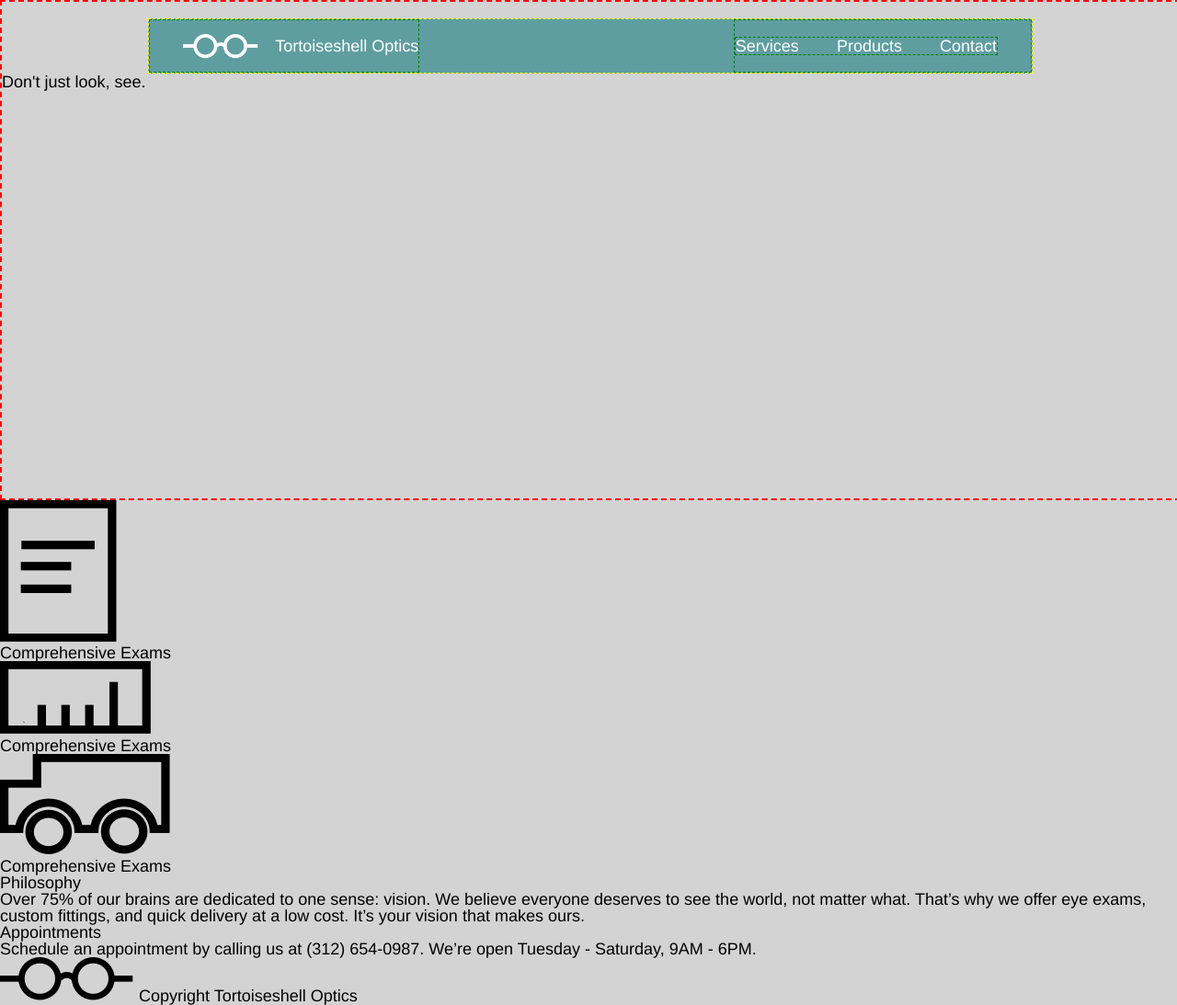
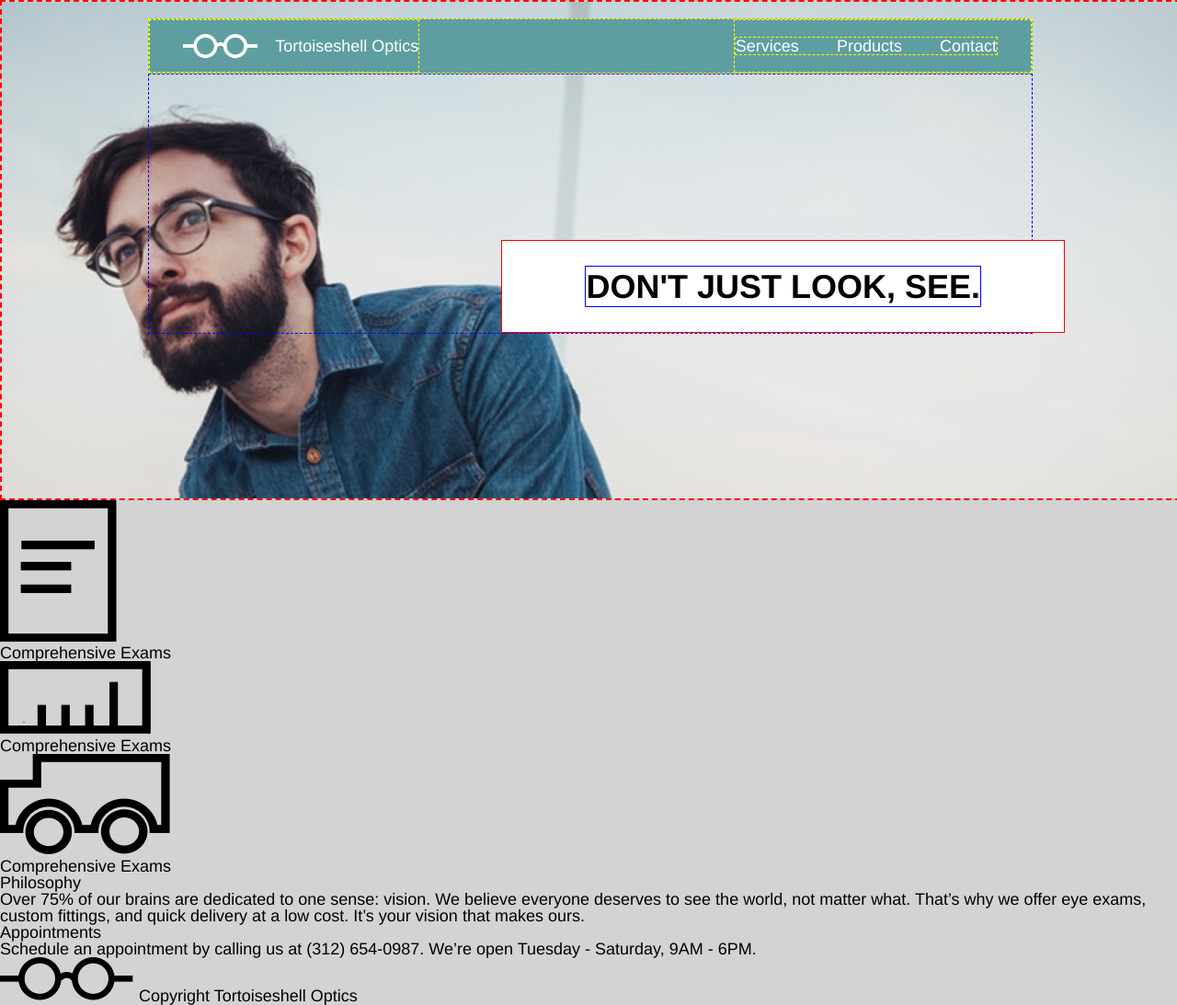
Before and after one commit to taratyoung/tortoiseshellOptics, a plain HTML site: page index.html in a window 1280 px wide. Shown: the whole page at 92% size. Drawn offline with Linux system fonts and the light colour scheme.

Commit message:
header updated/complete.

```diff
--- a/resources/css/style.css
+++ b/resources/css/style.css
@@ -10,6 +10,11 @@ html {
 
 .header {
     border: 2px dashed red;
+    background-image: url("../images/glasses-bg.png");
+    background-position: center;
+    background-repeat: no-repeat;
+    background-size: cover;
+    display: block;
     height: 30rem;
     width: 100%;
 }
@@ -28,7 +33,7 @@ html {
 }
 
 .logo {
-    border: 1px dashed green;
+    border: 1px dashed yellow;
     align-items: center;
     display: flex;
 }
@@ -41,11 +46,11 @@ html {
 .logo span {}
 
 .menu {
-    border: 1px dashed green;
+    border: 1px dashed yellow;
 }
 
 .menu ul {
-    border: 1px dashed green;
+    border: 1px dashed yellow;
     margin: 1rem 2rem 1rem 0;
 }
 
@@ -56,3 +61,38 @@ html {
 .menu .products {
     margin: 0 2rem 0;
 }
+
+
+/*Main banner*/
+
+.banner-container {
+    border: 1px dashed blue;
+    display: flex;
+    justify-content: flex-end;
+    max-width: 960px;
+    margin: 0 auto;
+}
+
+.main-banner {
+    border: 1px solid red;
+    background-color: white;
+    display: inline-block;
+    margin-right: -2rem;
+    margin-top: 10rem;
+    padding: 1.5rem 5rem;
+}
+
+.main-banner h1 {
+    border: 1px solid blue;
+    display: block;
+    font-family: Helvetica;
+    font-size: 2rem;
+    font-weight: bold;
+    line-height: 1.2;
+    /*position: relative;
+    right: 12rem;*/
+    text-transform: uppercase;
+}
+
+
+/*Header end*/
```
